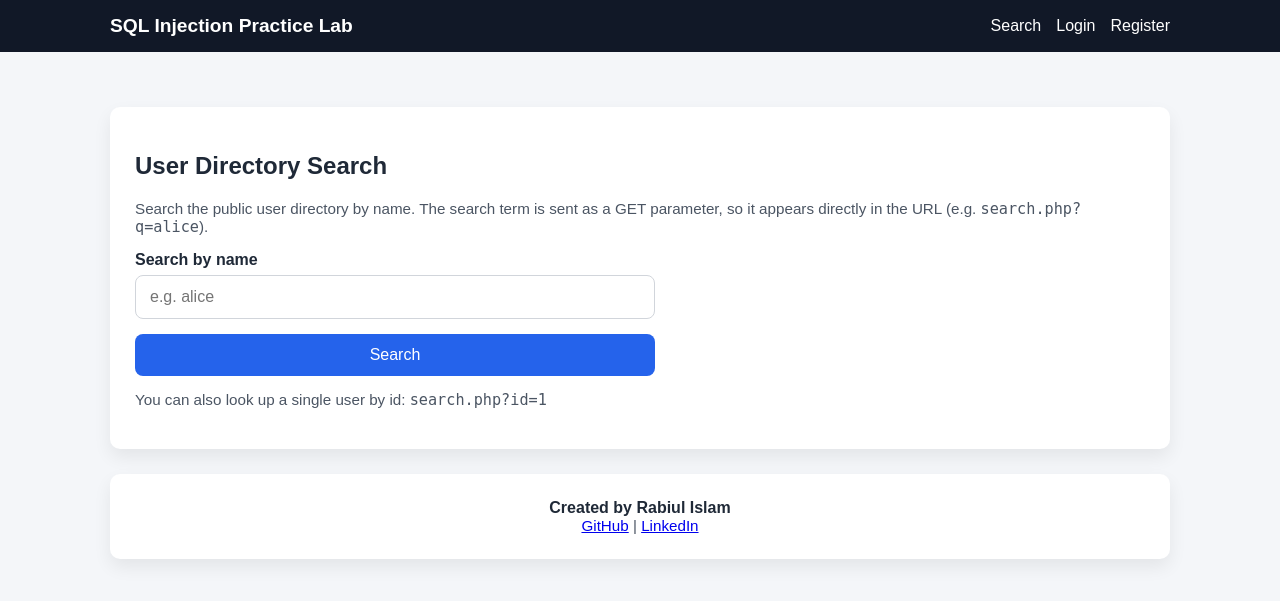
After one commit to rabiul-uiu/sql-injection-practice-lab, a PHP site: page /search.php in a window 1280 px wide. The commit adds this page. Shown: the top 601 px of the page. Run offline with PHP 8.4, Linux system fonts and the light colour scheme.

Commit message:
Implement error handling for database queries and add user search functionality

```diff
--- a/includes/db.php
+++ b/includes/db.php
@@ -22,3 +22,42 @@ function connectServer()
 
     return $connection;
 }
+
+function runQueryOrDbError($connection, $query)
+{
+    try {
+        return $connection->query($query);
+    } catch (mysqli_sql_exception $e) {
+        // The exception points at the line that called this function.
+        $caller = $e->getTrace()[0] ?? [];
+        $file = $caller['file'] ?? $e->getFile();
+        $line = $caller['line'] ?? $e->getLine();
+
+        showDatabaseError($e->getCode(), $e->getMessage(), $query, $file, $line);
+    }
+}
+
+function showDatabaseError($errorNumber, $errorMessage, $query, $file, $line)
+{
+    http_response_code(500);
+    header('Content-Type: text/html; charset=UTF-8');
+
+    $errorNumber  = htmlspecialchars((string)$errorNumber, ENT_QUOTES);
+    $errorMessage = htmlspecialchars((string)$errorMessage, ENT_QUOTES);
+    $query        = htmlspecialchars((string)$query, ENT_QUOTES);
+    $file         = htmlspecialchars((string)$file, ENT_QUOTES);
+    $line         = htmlspecialchars((string)$line, ENT_QUOTES);
+
+    echo <<<HTML
+<div style="border:1px solid #990000; padding:10px 20px; margin:20px; background:#fff; color:#000; font-family:'Courier New', monospace; font-size:14px; line-height:1.5;">
+    <h4 style="margin:10px 0; font-size:18px;">A Database Error Occurred</h4>
+    <p>Error Number: {$errorNumber}</p>
+    <p>{$errorMessage}</p>
+    <p>{$query}</p>
+    <p>Filename: {$file}</p>
+    <p>Line Number: {$line}</p>
+</div>
+HTML;
+
+    exit;
+}
--- a/login.php
+++ b/login.php
@@ -19,7 +19,7 @@ if ($_SERVER['REQUEST_METHOD'] === 'POST') {
     } else {
         $connection = connectDatabase();
         $query = "SELECT * FROM users WHERE username = '$username' AND password = '$password'";
-        $result = $connection->query($query);
+        $result = runQueryOrDbError($connection, $query);
 
         if ($result && $result->num_rows > 0) {
             $user = $result->fetch_assoc();
--- /dev/null
+++ b/search.php
@@ -0,0 +1,127 @@
+<?php
+require_once __DIR__ . '/includes/config.php';
+require_once __DIR__ . '/includes/db.php';
+
+$q   = $_GET['q']  ?? '';
+$id  = $_GET['id'] ?? '';
+
+$results = [];
+$errorMessage = '';
+$runQuery = '';
+
+$connection = connectDatabase();
+
+if ($q !== '' || $id !== '') {
+    if ($id !== '') {
+        $runQuery = "SELECT id, username, full_name, email, balance FROM users WHERE id = $id";
+    } else {
+        $runQuery = "SELECT id, username, full_name, email, balance FROM users WHERE full_name LIKE '%$q%'";
+    }
+
+    $result = runQueryOrDbError($connection, $runQuery);
+    if ($result) {
+        $results = $result->fetch_all(MYSQLI_ASSOC);
+    }
+}
+?>
+<!DOCTYPE html>
+<html lang="en">
+<head>
+    <meta charset="UTF-8">
+    <meta name="viewport" content="width=device-width, initial-scale=1.0">
+    <title>User Search - SQL Injection Practice</title>
+    <link rel="stylesheet" href="assets/styles.css">
+</head>
+<body>
+    <nav class="navbar">
+        <div class="container">
+            <div class="brand">SQL Injection Practice Lab</div>
+            <div class="nav-links">
+                <a href="search.php">Search</a>
+                <a href="login.php">Login</a>
+                <a href="register.php">Register</a>
+            </div>
+        </div>
+    </nav>
+
+    <div class="container">
+        <div class="card">
+            <h2>User Directory Search</h2>
+            <p class="small">
+                Search the public user directory by name. The search term is sent as a
+                GET parameter, so it appears directly in the URL
+                (e.g. <code>search.php?q=alice</code>).
+            </p>
+
+            <form method="GET" class="form-grid" style="max-width: 520px;">
+                <div>
+                    <label for="q">Search by name</label>
+                    <input type="text" id="q" name="q"
+                           value="<?php echo htmlspecialchars($q); ?>"
+                           placeholder="e.g. alice">
+                </div>
+                <button type="submit">Search</button>
+            </form>
+
+            <p class="small" style="margin-top: 15px;">
+                You can also look up a single user by id:
+                <code>search.php?id=1</code>
+            </p>
+        </div>
+
+        <?php if ($runQuery !== ''): ?>
+            <div class="card">
+                <h3>Query that was executed</h3>
+                <p class="small"><code><?php echo htmlspecialchars($runQuery); ?></code></p>
+            </div>
+        <?php endif; ?>
+
+        <?php if ($errorMessage !== ''): ?>
+            <div class="card">
+                <div class="alert error"><?php echo htmlspecialchars($errorMessage); ?></div>
+            </div>
+        <?php endif; ?>
+
+        <?php if ($q !== '' || $id !== ''): ?>
+            <div class="card">
+                <h3>Results (<?php echo count($results); ?>)</h3>
+                <?php if (empty($results)): ?>
+                    <p class="small">No matching users found.</p>
+                <?php else: ?>
+                    <table style="width:100%; border-collapse: collapse;">
+                        <thead>
+                            <tr>
+                                <th style="text-align:left; padding:8px; border-bottom:1px solid #e5e7eb;">ID</th>
+                                <th style="text-align:left; padding:8px; border-bottom:1px solid #e5e7eb;">Username</th>
+                                <th style="text-align:left; padding:8px; border-bottom:1px solid #e5e7eb;">Full Name</th>
+                                <th style="text-align:left; padding:8px; border-bottom:1px solid #e5e7eb;">Email</th>
+                                <th style="text-align:right; padding:8px; border-bottom:1px solid #e5e7eb;">Balance</th>
+                            </tr>
+                        </thead>
+                        <tbody>
+                            <?php foreach ($results as $row): ?>
+                                <tr>
+                                    <td style="padding:10px 8px; border-bottom:1px solid #f3f4f6;"><?php echo htmlspecialchars((string)($row['id'] ?? '')); ?></td>
+                                    <td style="padding:10px 8px; border-bottom:1px solid #f3f4f6;"><?php echo htmlspecialchars((string)($row['username'] ?? '')); ?></td>
+                                    <td style="padding:10px 8px; border-bottom:1px solid #f3f4f6;"><?php echo htmlspecialchars((string)($row['full_name'] ?? '')); ?></td>
+                                    <td style="padding:10px 8px; border-bottom:1px solid #f3f4f6;"><?php echo htmlspecialchars((string)($row['email'] ?? '')); ?></td>
+                                    <td style="padding:10px 8px; text-align:right; border-bottom:1px solid #f3f4f6;"><?php echo htmlspecialchars((string)($row['balance'] ?? '')); ?></td>
+                                </tr>
+                            <?php endforeach; ?>
+                        </tbody>
+                    </table>
+                <?php endif; ?>
+            </div>
+        <?php endif; ?>
+
+        <div class="card" style="text-align: center;">
+            <div><strong>Created by Rabiul Islam</strong></div>
+            <div class="small">
+                <a href="https://github.com/rabiul-uiu" target="_blank" rel="noopener noreferrer">GitHub</a>
+                |
+                <a href="https://linkedin.com/in/rabiul-islam-in" target="_blank" rel="noopener noreferrer">LinkedIn</a>
+            </div>
+        </div>
+    </div>
+</body>
+</html>
```
Also changed, not shown: register.php (+8 -10 lines).
